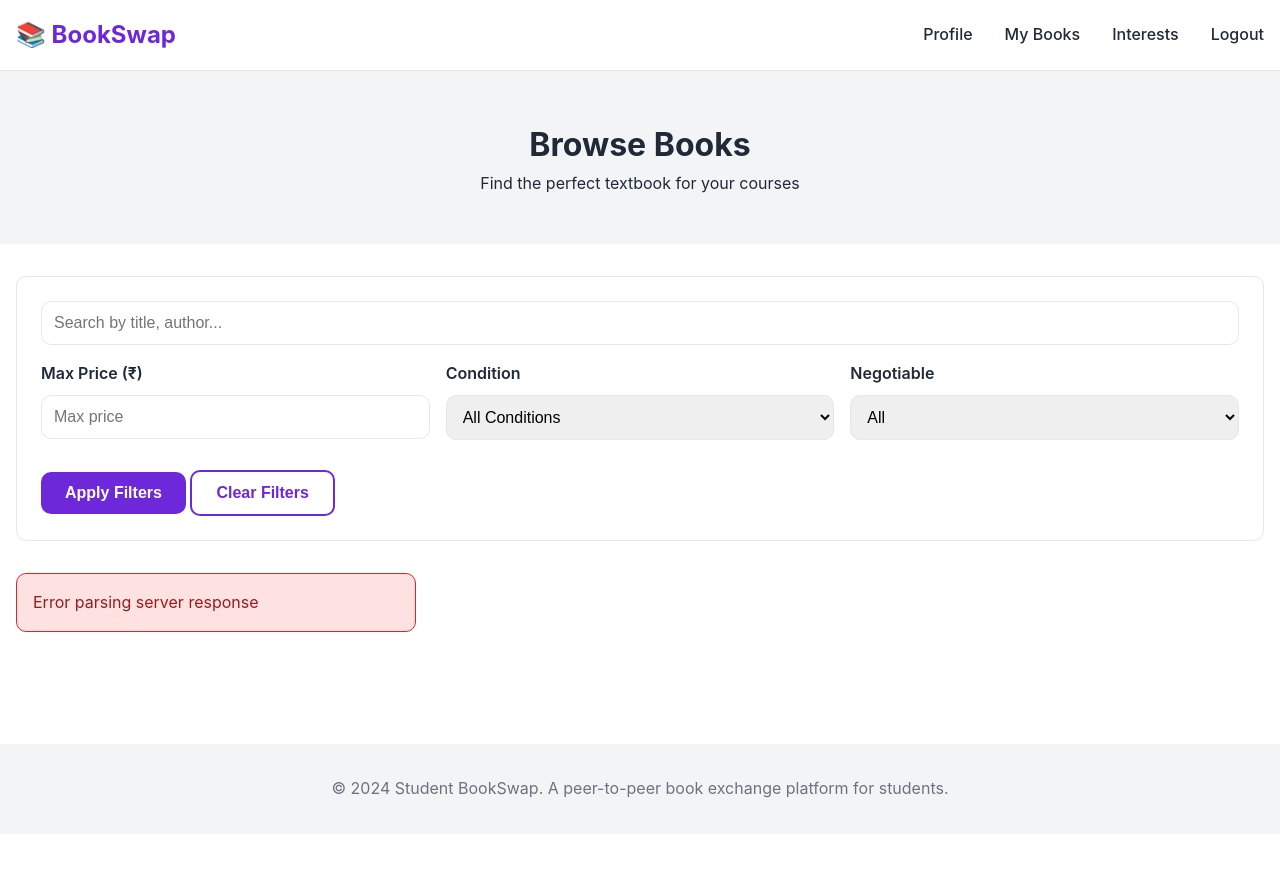
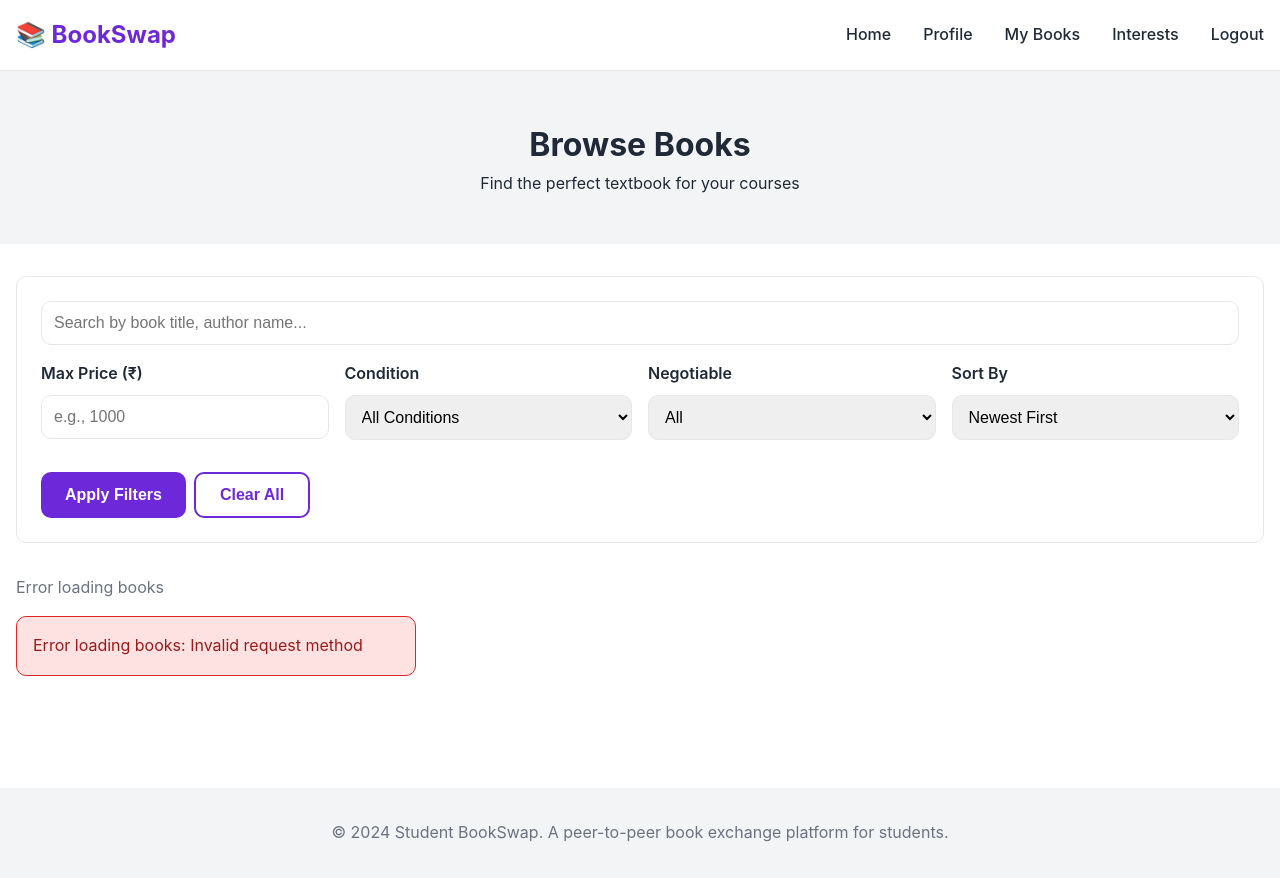
Before and after one commit to saivishnu725/bookswap, a PHP site: page /home.php in a window 1280 px wide. Before the commit the page ends 798 px from the top, so only its background shows below. Run offline with PHP 8.4, Linux system fonts and the light colour scheme; the visitor is signed in with stand-in values (Sample User, id 1).

Commit message:
search and interested

```diff
--- a/src/home.php
+++ b/src/home.php
@@ -8,12 +8,13 @@
     <link rel="stylesheet" href="./assets/css/style.css">
 </head>
 
-<body onload="loadBooks();">
+<body>
     <!-- Navigation -->
     <nav class="navbar">
         <div class="nav-container">
             <a href="index.php" class="logo">📚 BookSwap</a>
             <div class="nav-menu" id="navMenu">
+                <a href="./index.php" class="nav-link">Home</a>
                 <a href="./user/profile.php" class="nav-link">Profile</a>
                 <a href="./mybooks.php" class="nav-link">My Books</a>
                 <a href="./interested_books.php" class="nav-link">Interests</a>
@@ -39,20 +40,24 @@
     <div class="container" style="padding: 2rem 1rem;">
         <!-- Search and Filters -->
         <div class="filters">
+            <!-- Main Search -->
             <div class="filter-group">
-                <input type="text" id="searchQuery" placeholder="Search by title, author..." class="form-input">
+                <input type="text" id="searchQuery" placeholder="Search by book title, author name..."
+                    class="form-input" onkeyup="debounceSearch()">
             </div>
 
+            <!-- Filter Row -->
             <div
                 style="display: grid; grid-template-columns: repeat(auto-fit, minmax(200px, 1fr)); gap: 1rem; margin-top: 1rem;">
                 <div class="filter-group">
                     <label class="form-label">Max Price (₹)</label>
-                    <input type="number" id="priceFilter" placeholder="Max price" class="form-input">
+                    <input type="number" id="priceFilter" placeholder="e.g., 1000" class="form-input"
+                        onchange="applyFilters()">
                 </div>
 
                 <div class="filter-group">
                     <label class="form-label">Condition</label>
-                    <select id="conditionFilter" class="form-select">
+                    <select id="conditionFilter" class="form-select" onchange="applyFilters()">
                         <option value="">All Conditions</option>
                         <option value="NEW">New</option>
                         <option value="GOOD">Good</option>
@@ -63,26 +68,41 @@
 
                 <div class="filter-group">
                     <label class="form-label">Negotiable</label>
-                    <select id="negotiableFilter" class="form-select">
+                    <select id="negotiableFilter" class="form-select" onchange="applyFilters()">
                         <option value="">All</option>
                         <option value="YES">Yes</option>
                         <option value="NO">No</option>
                     </select>
                 </div>
+
+                <div class="filter-group">
+                    <label class="form-label">Sort By</label>
+                    <select id="sortFilter" class="form-select" onchange="applyFilters()">
+                        <option value="newest">Newest First</option>
+                        <option value="price_low">Price: Low to High</option>
+                        <option value="price_high">Price: High to Low</option>
+                        <option value="name">Book Name A-Z</option>
+                    </select>
+                </div>
             </div>
 
-            <button onclick="applyFilters()" class="btn btn-primary" style="margin-top: 1rem;">Apply Filters</button>
-            <button onclick="clearFilters()" class="btn btn-outline" style="margin-top: 0.5rem;">Clear Filters</button>
+            <div style="margin-top: 1rem; display: flex; gap: 0.5rem;">
+                <button onclick="applyFilters()" class="btn btn-primary">Apply Filters</button>
+                <button onclick="clearFilters()" class="btn btn-outline">Clear All</button>
+            </div>
         </div>
 
-        <!-- Results Count -->
-        <div style="margin-bottom: 1rem;">
-            <p id="resultsCount" style="color: var(--muted-foreground);"></p>
+        <!-- Results Count and Loading -->
+        <div style="margin-bottom: 1rem; display: flex; justify-content: space-between; align-items: center;">
+            <p id="resultsCount" style="color: var(--muted-foreground);">Loading books...</p>
+            <div id="loadingSpinner" style="display: none;">
+                <span style="color: var(--primary);">Loading...</span>
+            </div>
         </div>
 
         <!-- Books Grid -->
         <div id="booksGrid" class="books-grid">
-            <!-- Books will be loaded here via AJAX -->
+            <div class="alert alert-info">Loading books...</div>
         </div>
     </div>
 
@@ -93,27 +113,37 @@
         </div>
     </footer>
 
-    <!-- Book Details Modal -->
-    <div id="bookModal" class="modal">
-        <div class="modal-content">
-            <span class="modal-close" onclick="closeModal()">&times;</span>
-            <div id="modalBody"></div>
-        </div>
-    </div>
+    <script>
+        let searchTimeout;
 
-    <script>
+        // Load books when page loads
+        document.addEventListener('DOMContentLoaded', function () {
+            loadBooks();
+        });
+
+        // Debounce search to avoid too many requests
+        function debounceSearch() {
+            clearTimeout(searchTimeout);
+            searchTimeout = setTimeout(() => {
+                applyFilters();
+            }, 500);
+        }
+
         function loadBooks(filters = {}) {
+            showLoading(true);
+
             const formData = new FormData();
             formData.append('action', 'get_books');
 
-            // Add filters to form data
-            for (const key in filters) {
-                if (filters[key]) {
-                    formData.append(key, filters[key]);
+            // Add all filters to form data
+            const allFilters = getAllFilters();
+            for (const key in allFilters) {
+                if (allFilters[key]) {
+                    formData.append(key, allFilters[key]);
                 }
             }
-            console.log('Loading books with filters:', filters); // Debug log
-            fetch('./server/home_process.php', {
+
+            fetch('server/home_process.php', {
                 method: 'POST',
                 body: formData
             })
@@ -121,28 +151,58 @@
                     if (!response.ok) {
                         throw new Error('Network response was not ok');
                     }
-                    return response.text(); // First get as text to debug
+                    return response.json();
                 })
-                .then(text => {
-                    console.log('Raw response:', text); // Debug log
-                    try {
-                        const data = JSON.parse(text);
-                        console.log('Parsed JSON:', data); // Debug log
+                .then(data => {
+                    if (data.success) {
                         displayBooks(data.books);
                         document.getElementById('resultsCount').textContent =
                             `Found ${data.books.length} books`;
-                    } catch (e) {
-                        console.error('JSON parse error:', e, 'Response text:', text);
-                        document.getElementById('booksGrid').innerHTML =
-                            '<div class="alert alert-error">Error parsing server response</div>';
+                    } else {
+                        throw new Error(data.message);
                     }
                 })
                 .catch(error => {
                     console.error('Error:', error);
                     document.getElementById('booksGrid').innerHTML =
-                        '<div class="alert alert-error">Error loading books: ' + error.message + '</div>';
+                        `<div class="alert alert-error">Error loading books: ${error.message}</div>`;
+                    document.getElementById('resultsCount').textContent = 'Error loading books';
+                })
+                .finally(() => {
+                    showLoading(false);
                 });
         }
+
+        function getAllFilters() {
+            return {
+                search: document.getElementById('searchQuery').value.trim(),
+                max_price: document.getElementById('priceFilter').value,
+                condition: document.getElementById('conditionFilter').value,
+                negotiable: document.getElementById('negotiableFilter').value,
+                sort: document.getElementById('sortFilter').value
+            };
+        }
+
+        function applyFilters() {
+            loadBooks();
+        }
+
+        function clearFilters() {
+            document.getElementById('searchQuery').value = '';
+            document.getElementById('priceFilter').value = '';
+            document.getElementById('conditionFilter').value = '';
+            document.getElementById('negotiableFilter').value = '';
+            document.getElementById('sortFilter').value = 'newest';
+            loadBooks();
+        }
+
+        function showLoading(show) {
+            document.getElementById('loadingSpinner').style.display = show ? 'block' : 'none';
+            if (show) {
+                document.getElementById('resultsCount').textContent = 'Loading...';
+            }
+        }
+
         function displayBooks(books) {
             const booksGrid = document.getElementById('booksGrid');
 
@@ -154,26 +214,29 @@
             booksGrid.innerHTML = books.map(book => `
                 <div class="book-card">
                     <div class="book-image" style="background: var(--muted); display: flex; align-items: center; justify-content: center; color: var(--muted-foreground); height: 200px;">
-                📚 Book Image
+                        📚 ${book.status === 'sold' ? 'SOLD' : 'Book Image'}
                     </div>
                     <div class="book-content">
-                <h3 class="book-title">${book.book_name}</h3>
-                <p class="book-author">by ${book.first_name} ${book.last_name}</p>
+                        <h3 class="book-title">${escapeHtml(book.book_name)}</h3>
+                        <p class="book-author">by ${escapeHtml(book.first_name)} ${escapeHtml(book.last_name)}</p>
                         <p class="book-description" style="color: var(--muted-foreground); font-size: 0.9rem; margin-bottom: 0.5rem;">
-                    ${book.descr ? (book.descr.length > 100 ? book.descr.substring(0, 100) + '...' : book.descr) : 'No description available'}
+                            ${book.descr ? escapeHtml(book.descr.substring(0, 100) + (book.descr.length > 100 ? '...' : '')) : 'No description available'}
                         </p>
                         <div class="book-details">
                             <span class="book-price">₹${book.current_selling_price}</span>
                             <span class="book-condition">${book.condition}</span>
                         </div>
                         <div style="margin-top: 0.5rem; font-size: 0.875rem; color: var(--muted-foreground);">
-                    <p>College: ${book.college_name}</p>
+                            <p>College: ${escapeHtml(book.college_name)}</p>
                             <p>Negotiable: ${book.negotiation}</p>
                         </div>
                         <div class="action-buttons" style="margin-top: 1rem;">
-                    <button onclick="showInterest(${book.book_id})" class="btn btn-primary">
+                            ${book.status === 'sold' ?
+                    '<button class="btn btn-outline" disabled>Sold Out</button>' :
+                    `<button onclick="showInterest(${book.book_id})" class="btn btn-primary">
                                     I'm Interested
-                    </button>
+                                </button>`
+                }
                             <button onclick="viewBookDetails(${book.book_id})" class="btn btn-outline">
                                 View Details
                             </button>
@@ -182,9 +245,56 @@
                 </div>
             `).join('');
         }
+
         function viewBookDetails(bookId) {
-            // Redirect to book details page
-            window.location.href = `./book/book.php?id=${bookId}`;
+            window.location.href = `book/book.php?id=${bookId}`;
+        }
+
+        function showInterest(bookId) {
+            if (!confirm('Express interest in this book? The seller will be notified.')) {
+                return;
+            }
+
+            const formData = new FormData();
+            formData.append('action', 'express_interest');
+            formData.append('book_id', bookId);
+
+            fetch('./server/interested_process.php', {
+                method: 'POST',
+                body: formData
+            })
+                .then(response => response.json())
+                .then(data => {
+                    if (data.success) {
+                        alert(data.message);
+                        // Disable the button and update text
+                        const interestBtn = document.querySelector(`button[onclick="showInterest(${bookId})"]`);
+                        if (interestBtn) {
+                            interestBtn.textContent = 'Interest Expressed ✓';
+                            interestBtn.disabled = true;
+                            interestBtn.classList.remove('btn-primary');
+                            interestBtn.classList.add('btn-outline');
+                            interestBtn.onclick = null;
+                        }
+                    } else {
+                        alert('Error: ' + data.message);
+                    }
+                })
+                .catch(error => {
+                    console.error('Error:', error);
+                    alert('Error expressing interest');
+                });
+        }
+
+        // Helper function to prevent XSS
+        function escapeHtml(unsafe) {
+            if (!unsafe) return '';
+            return unsafe
+                .replace(/&/g, "&amp;")
+                .replace(/</g, "&lt;")
+                .replace(/>/g, "&gt;")
+                .replace(/"/g, "&quot;")
+                .replace(/'/g, "&#039;");
         }
     </script>
 </body>
--- a/src/server/home_process.php
+++ b/src/server/home_process.php
@@ -1,8 +1,19 @@
 <?php
+// session_start();
+// if (!isset($_SESSION['user_id'])) {
+//     header('Content-Type: application/json');
+//     echo json_encode(['success' => false, 'message' => 'Not authenticated']);
+//     exit();
+// }
+
+session_start();
+if (!isset($_SESSION['user_id'])) {
+    header("Location: index.php");
+    exit();
+}
 
 include('connection.php');
 
-// Set headers to prevent caching and ensure JSON response
 header('Content-Type: application/json');
 header('Cache-Control: no-cache, no-store, must-revalidate');
 
@@ -25,53 +36,76 @@
                         u.last_name
                     FROM books b
                     JOIN users u ON b.seller_id = u.user_id
-                    WHERE 1=1";
+                    WHERE (b.status IS NULL OR b.status = 'available')
+                    AND b.seller_id != " . intval($_SESSION['user_id']);
 
             $params = [];
             $types = '';
 
-            // Apply filters
+            // Search filter
             if (!empty($_POST['search'])) {
-                $query .= " AND (b.book_name LIKE ? OR b.author_name LIKE ?)";
+                $query .= " AND (b.book_name LIKE ? OR b.author_name LIKE ? OR u.first_name LIKE ? OR u.last_name LIKE ?)";
                 $searchTerm = '%' . $_POST['search'] . '%';
                 $params[] = $searchTerm;
                 $params[] = $searchTerm;
-                $types .= 'ss';
+                $params[] = $searchTerm;
+                $params[] = $searchTerm;
+                $types .= 'ssss';
             }
 
+            // Max price filter
             if (!empty($_POST['max_price'])) {
                 $query .= " AND b.current_selling_price <= ?";
                 $params[] = $_POST['max_price'];
                 $types .= 'd';
             }
 
+            // Condition filter
             if (!empty($_POST['condition'])) {
                 $query .= " AND b.condition = ?";
                 $params[] = $_POST['condition'];
                 $types .= 's';
             }
 
+            // Negotiable filter
             if (!empty($_POST['negotiable'])) {
                 $query .= " AND b.negotiation = ?";
                 $params[] = $_POST['negotiable'];
                 $types .= 's';
             }
 
-            // Only show available books
-            $query .= " AND (b.status IS NULL OR b.status = 'available')";
-            $query .= " ORDER BY b.book_id DESC";
+            // Sorting
+            $sort = $_POST['sort'] ?? 'newest';
+            switch ($sort) {
+                case 'price_low':
+                    $query .= " ORDER BY b.current_selling_price ASC";
+                    break;
+                case 'price_high':
+                    $query .= " ORDER BY b.current_selling_price DESC";
+                    break;
+                case 'name':
+                    $query .= " ORDER BY b.book_name ASC";
+                    break;
+                case 'newest':
+                default:
+                    $query .= " ORDER BY b.book_id DESC";
+                    break;
+            }
 
-            // Prepare statement
+            // Prepare and execute
             $stmt = $conn->prepare($query);
 
             if ($params) {
                 $stmt->bind_param($types, ...$params);
             }
 
-            $stmt->execute();
+            if (!$stmt->execute()) {
+                throw new Exception("Query execution failed: " . $stmt->error);
+            }
+
             $result = $stmt->get_result();
+            $books = [];
 
-            $books = [];
             while ($row = $result->fetch_assoc()) {
                 $books[] = $row;
             }
@@ -93,9 +127,8 @@
     }
 
 } catch (Exception $e) {
-    // Log the error for debugging
     error_log("Browse process error: " . $e->getMessage());
-    echo json_encode(['success' => false, 'message' => 'Server error occurred']);
+    echo json_encode(['success' => false, 'message' => 'Server error: ' . $e->getMessage()]);
 }
 
 $conn->close();
```
Also changed, not shown: src/server/interested_process.php (+97 -39 lines). Lines whose indentation alone changed are shown as unchanged.
